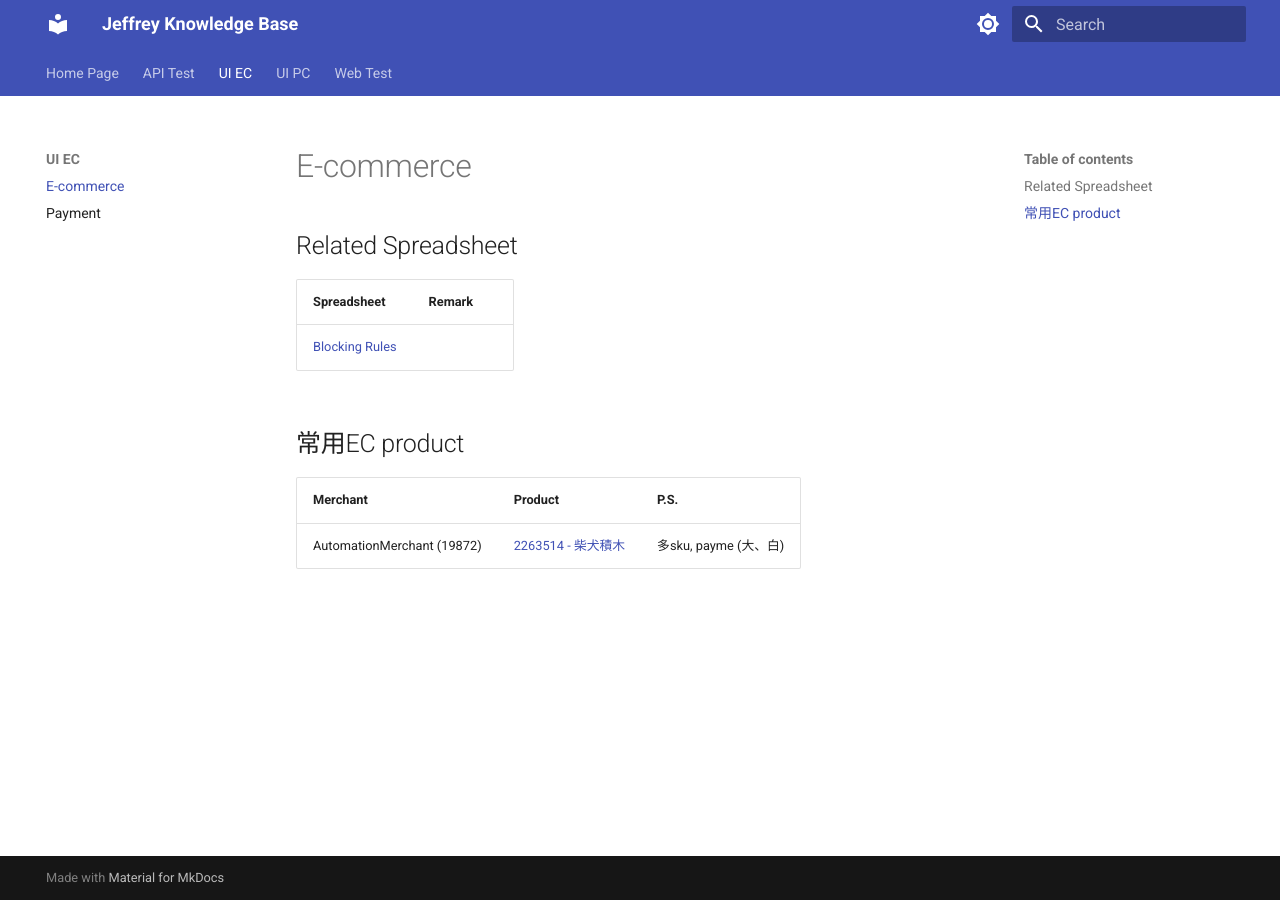
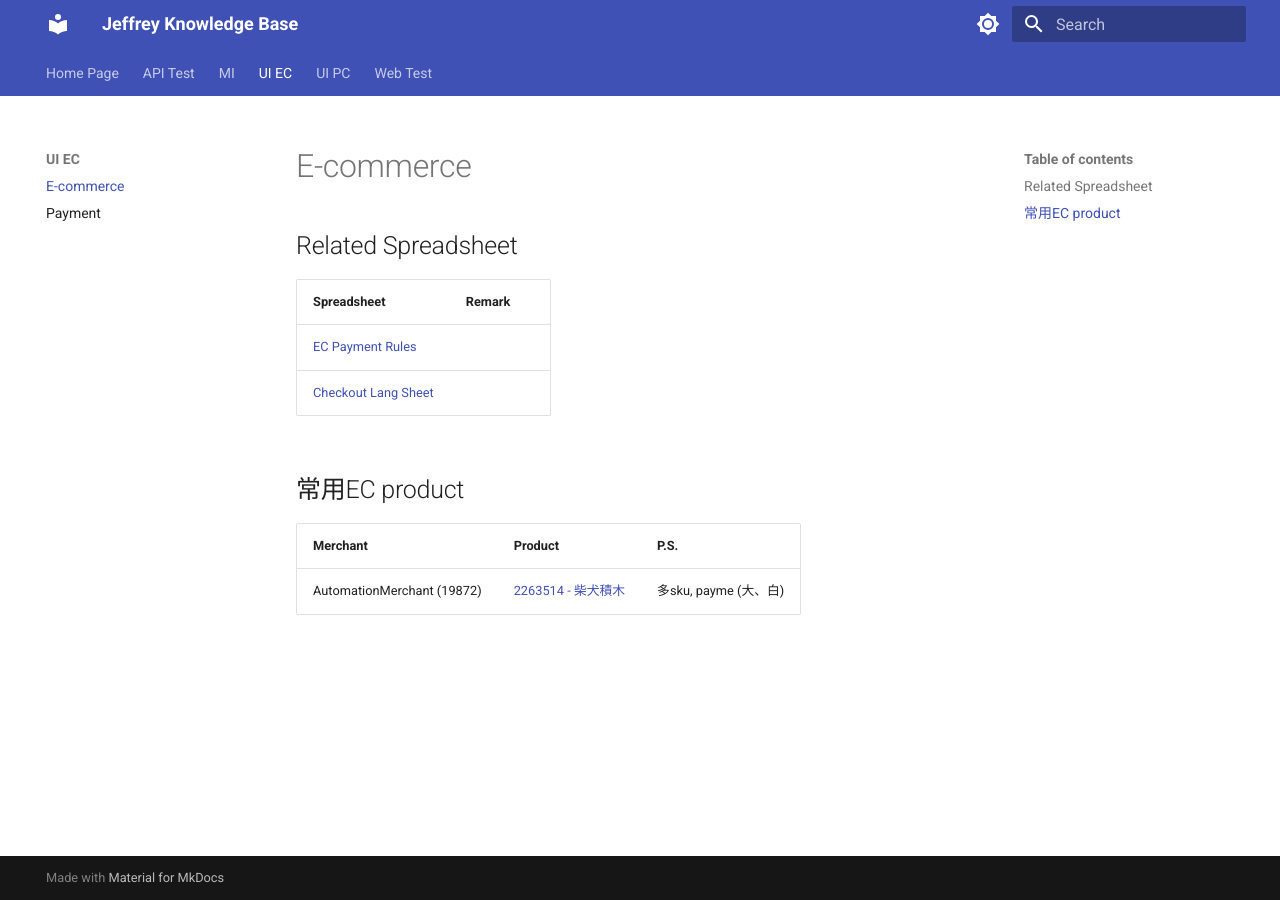
Before and after one commit to JeffreyPunPrice/JeffreyPunPrice.github.io, an MkDocs documentation site: the page built from docs/UI - EC/index.md, in a window 1280 px wide. Built offline with MkDocs 1.6.1 and Material for MkDocs 9.7.7, drawn with Linux system fonts in a browser that asks for light colours.

Commit message:
vault backup: 2026-05-18 12:16:12

```diff
--- a/docs/UI - EC/index.md
+++ b/docs/UI - EC/index.md
@@ -3,9 +3,10 @@ title: E-commerce
 ---
 ## Related Spreadsheet
 
-| Spreadsheet                                                                                                            | Remark |
-| ---------------------------------------------------------------------------------------------------------------------- | ------ |
-| [Blocking Rules](https://docs.google.com/spreadsheets/d/15yFK0psyP3cqgPTzwPcHwQvDyRYKdE_8XLu2KNoCRYU/edit?gid=0#gid=0) |        |
+| Spreadsheet                                                                                                                                                                                                                                                   | Remark |
+| ------------------------------------------------------------------------------------------------------------------------------------------------------------------------------------------------------------------------------------------------------------- | ------ |
+| [EC Payment Rules]([https://docs.google.com/spreadsheets/d/15yFK0psyP3cqgPTzwPcHwQvDyRYKdE_8XLu2KNoCRYU/edit?gid=0#gid=0](https://docs.google.com/spreadsheets/d/15yFK0psyP3cqgPTzwPcHwQvDyRYKdE_8XLu2KNoCRYU/edit?usp=drive_web&ouid=100861903494363609671)) |        |
+| [Checkout Lang Sheet](https://docs.google.com/spreadsheets/d/1EciZjGHZMF4c1S0G8Zj-hh87gx6Jhl7UqooECzsE5KE/edit?gid=0#gid=0)                                                                                                                                   |        |
 
 
 ## 常用EC product
```
Also changed, not shown: docs/MI/index.md (added, +11 -0 lines), docs/index.md (+1 -1 lines).
